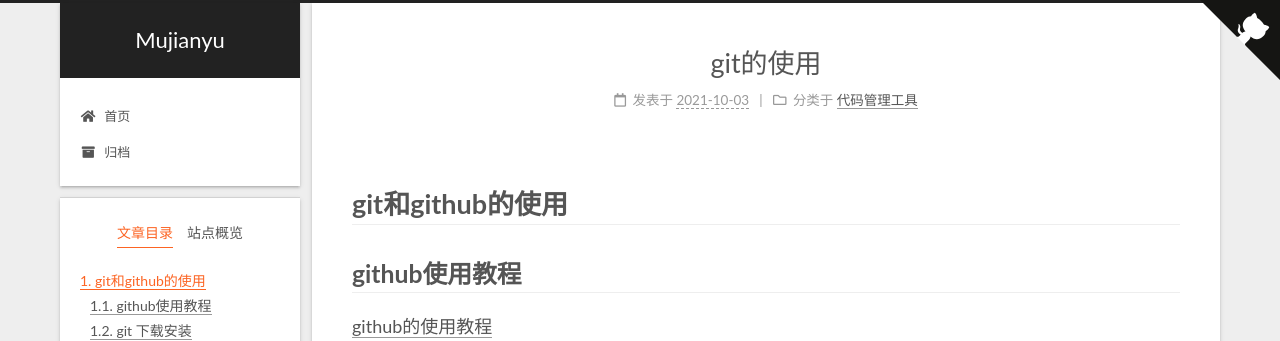
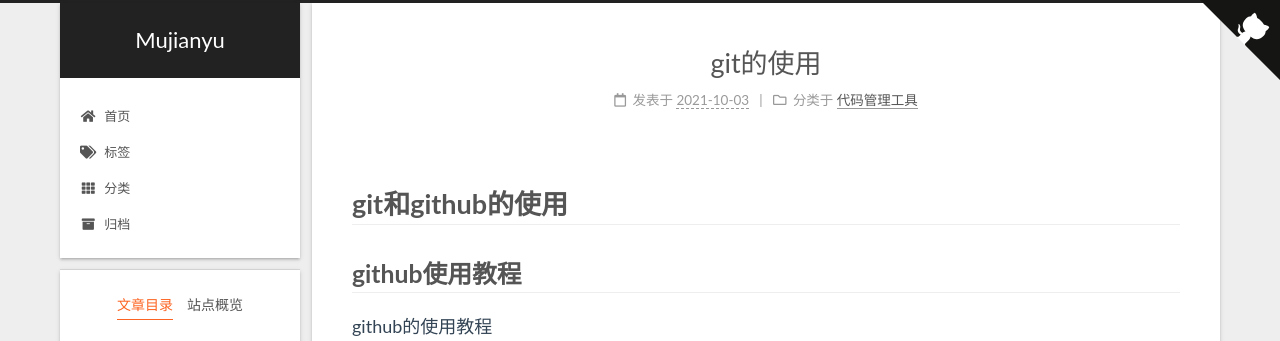
Before and after one commit to mujianyu/test.github.io, a plain HTML site: page 2021/10/03/git的使用/index.html in a window 1280 px wide. Shown: the top 341 px of the page. Drawn offline with Linux system fonts and the light colour scheme; files whose address does not match are found by name.

Commit message:
Site updated: 2021-10-03 16:14:26

```diff
--- a/2021/10/03/git的使用/index.html
+++ b/2021/10/03/git的使用/index.html
@@ -134,6 +134,16 @@
         <li class="menu-item menu-item-home">
 
     <a href="/test.github.io/" rel="section"><i class="fa fa-home fa-fw"></i>首页</a>
+
+  </li>
+        <li class="menu-item menu-item-tags">
+
+    <a href="/test.github.io/tags/" rel="section"><i class="fa fa-tags fa-fw"></i>标签</a>
+
+  </li>
+        <li class="menu-item menu-item-categories">
+
+    <a href="/test.github.io/categories/" rel="section"><i class="fa fa-th fa-fw"></i>分类</a>
 
   </li>
         <li class="menu-item menu-item-archives">
@@ -339,11 +349,13 @@
       </div>
       <div class="site-state-item site-state-categories">
             <a href="/test.github.io/categories/">
+
         <span class="site-state-item-count">1</span>
         <span class="site-state-item-name">分类</span></a>
       </div>
       <div class="site-state-item site-state-tags">
             <a href="/test.github.io/tags/">
+
         <span class="site-state-item-count">2</span>
         <span class="site-state-item-name">标签</span></a>
       </div>
--- a/css/main.css
+++ b/css/main.css
@@ -1168,7 +1168,7 @@ pre .javascript .function {
 }
 .links-of-author a::before,
 .links-of-author span.exturl::before {
-  background: #f5287a;
+  background: #09fb4f;
   border-radius: 50%;
   content: ' ';
   display: inline-block;
@@ -1962,6 +1962,13 @@ pre .javascript .function {
 #qr p {
   text-align: center;
 }
+.post-body p a {
+  color: #345;
+  border-bottom: none;
+}
+.post-body p a:hover {
+  color: #f00;
+}
 .category-all-page .category-all-title {
   text-align: center;
 }
```
Also changed, not shown: archives/2021/10/index.html (+12 -0 lines), archives/2021/index.html (+12 -0 lines), archives/index.html (+12 -0 lines), categories/index.html (+12 -0 lines), categories/代码管理工具/index.html (+12 -0 lines), index.html (+12 -0 lines), tags/index.html (+12 -0 lines), tags/分享/index.html (+12 -0 lines), tags/导航/index.html (+12 -0 lines).
